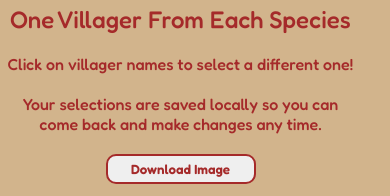
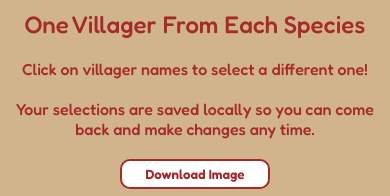
Before and after one commit to katsinskyd/AC_favorite_villagers, a plain HTML site: page index.html in a window 390 px wide. Shown: the top 196 px of the page. Drawn offline with Linux system fonts and the light colour scheme.

Commit message:
mobile layout fixes

```diff
--- a/styles.css
+++ b/styles.css
@@ -3,6 +3,7 @@
     color: brown;
     font-family: "Fredoka", sans-serif;
     font-weight: 500;
+    background-color: transparent;
 }
 
 #wrapper {
@@ -23,10 +24,7 @@
     width: 150px;
     height: 30px;
     font-weight: 600;
-}
-
-#convert:hover {
-    cursor: pointer;
+    background-color: white;
 }
 
 #mainContent {
@@ -78,13 +76,12 @@
     border-radius: 10px;
     text-align: center;
     border: none;
-    background-color: transparent;
     -webkit-appearance: none;
     -moz-appearance: none;
     appearance: none;
 }
 
-.villagerSelect:hover {
+.villagerSelect:hover, #convert:hover {
     cursor: pointer;
 }
 
@@ -104,12 +101,9 @@
 
     #sidebar {
         width: 100%;
-        padding: 5px;
+        padding: 10px;
         order: -1;
-    }
-
-    #sidebarContent {
-        width:90%;
+        box-sizing: border-box;
     }
 
     #wrapper {
```
